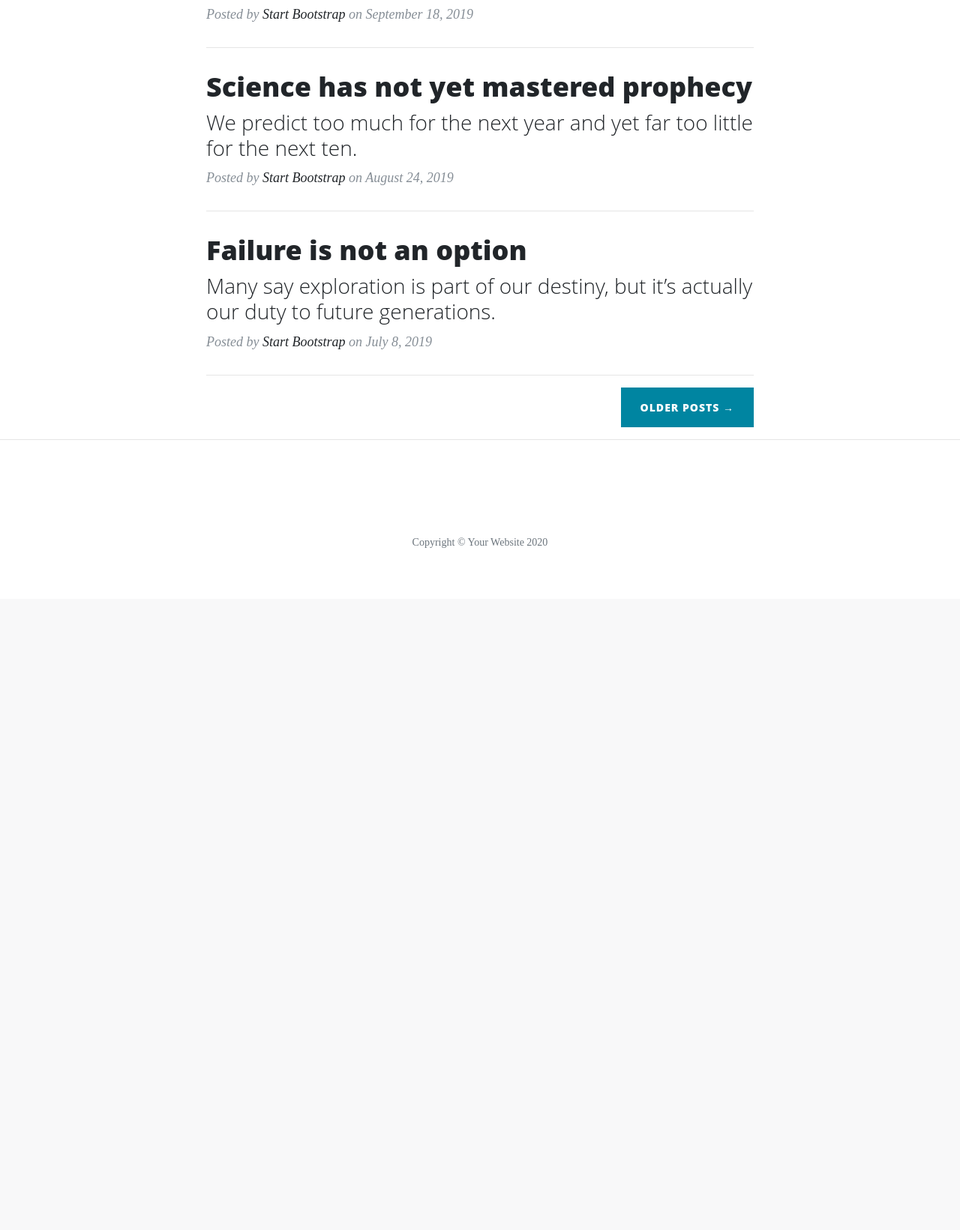
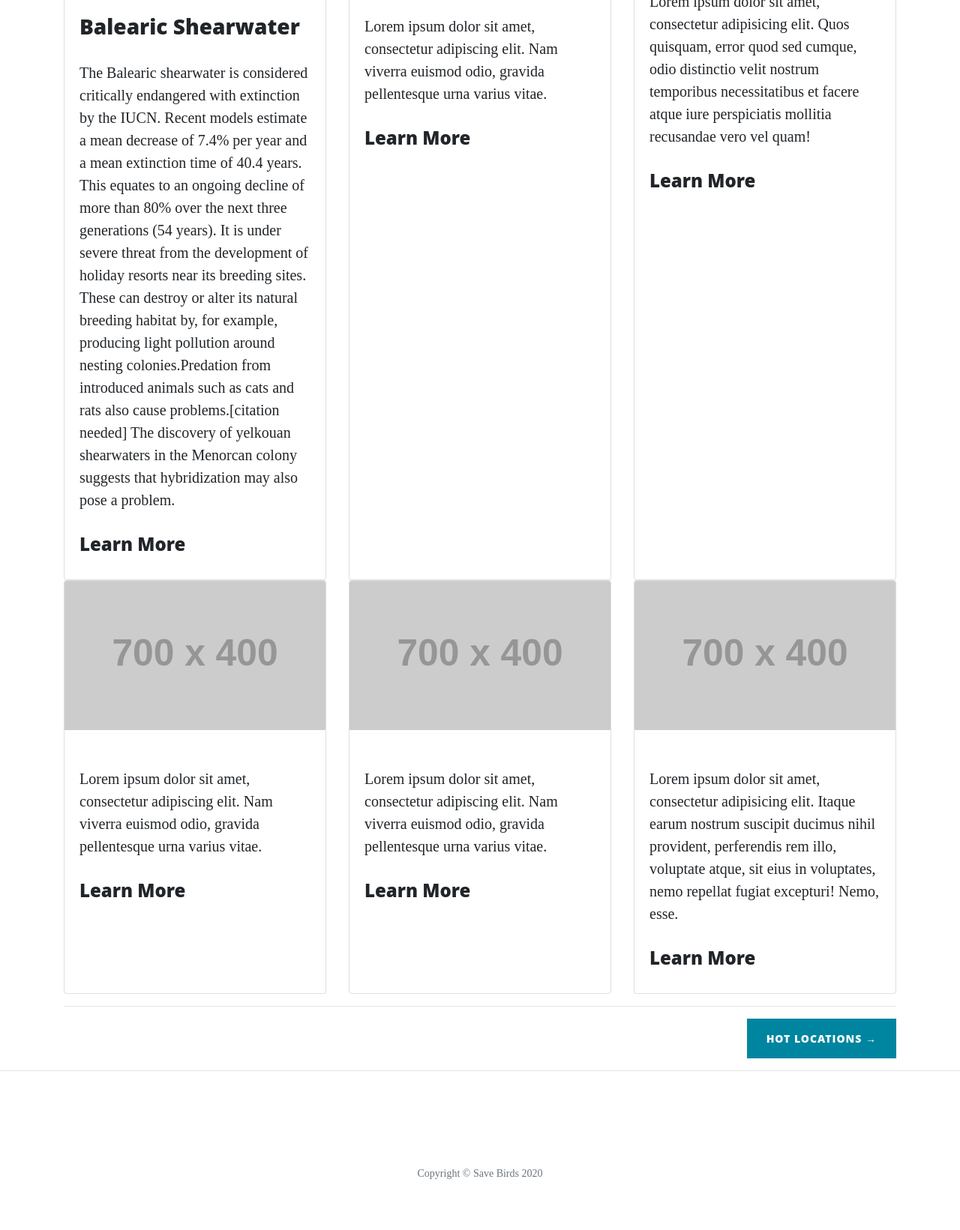
Before and after one commit to Elena-Pakhmurskaia/Milestone_project_3, a Flask app: page / in a window 1280 px wide. Shown: the part 974-2615 px from the top of the page at 75% size. Before the commit the page ends 1705 px from the top, so only its background shows below. Run offline with Flask 2, Linux system fonts and the light colour scheme; grey boxes labelled with a size stand in for pictures from a placeholder-image service; some libraries are stand-ins or nearby versions.

Commit message:
created a grid for the birds overview, added test images

```diff
--- a/run.py
+++ b/run.py
@@ -12,7 +12,7 @@ def index():
 
 
 @app.route("/hot_locations")
-def about():
+def hot_locations():
     return render_template("hot_locations.html")
 
 
--- a/templates/base.html
+++ b/templates/base.html
@@ -6,13 +6,13 @@
     <meta http-equiv="X-UA-Compatible" content="ie=edge">
     <link rel="stylesheet" href="{{ url_for('static', filename='vendor/bootstrap/css/bootstrap.min.css') }}">
     <link rel="stylesheet" href="{{ url_for('static', filename='css/clean-blog.min.css') }}">
-    <title>Hello Flask</title>
+    <title>Save Birds</title>
 </head>
 <body>
 
 	<nav class="navbar navbar-expand-lg navbar-light fixed-top" id="mainNav">
 		<div class="container">
-			<a class="navbar-brand" href="{{ url_for('index') }}">Start Bootstrap</a>
+			<a class="navbar-brand" href="{{ url_for('index') }}">Save Birds</a>
 			<button class="navbar-toggler navbar-toggler-right" type="button" data-toggle="collapse" data-target="#navbarResponsive" aria-controls="navbarResponsive" aria-expanded="false" aria-label="Toggle navigation">
 	        Menu
 	        <i class="fas fa-bars"></i>
@@ -31,14 +31,14 @@
 	</nav>
 
 	<!-- Page Header -->
-	<header class="masthead" style="background-image: url('{{ url_for('static', filename='img/home-bg.jpg') }}')">
+	<header class="masthead" style="background-image: url('https://news.cornell.edu/sites/default/files/styles/story_thumbnail_xlarge/public/2020-04/0407_birds1.jpg?itok=Ic9XydZs')">
 		<div class="overlay"></div>
 		<div class="container">
 			<div class="row">
 				<div class="col-lg-8 col-md-10 mx-auto">
 					<div class="site-heading">
-						<h1>Clean Blog</h1>
-						<span class="subheading">A Blog Theme by Start Bootstrap</span>
+						<h1> Save Birds </h1>
+						<span class="subheading">Volunteer</span>
 					</div>
 				</div>
 			</div>
@@ -86,7 +86,7 @@
 							</a>
 						</li>
 					</ul>
-					<p class="copyright text-muted">Copyright &copy; Your Website 2020</p>
+					<p class="copyright text-muted">Copyright &copy; Save Birds <span id="copyright"></span></p>
 				</div>
 			</div>
 		</div>
@@ -99,5 +99,9 @@
 	<!-- Custom scripts for this template -->
 	<script src="{{ url_for('static', filename='js/clean-blog.min.js') }}"></script>
 
+    <script>
+        $("#copyright").text(new Date().getFullYear());
+    </script>
+
 </body>
 </html>
--- a/templates/hot_locations.html
+++ b/templates/hot_locations.html
@@ -1,4 +1,4 @@
 {% extends "base.html" %}
 {% block content %}
-    <h1>Hot Locations</h1>
+    <h2>Hot Locations</h2>
 {% endblock %}
--- a/templates/index.html
+++ b/templates/index.html
@@ -3,62 +3,103 @@
     <div class="row">
         <div class="col-lg-8 col-md-10 mx-auto">
             <div class="post-preview">
-                <a href="post.html">
-                    <h2 class="post-title">
-                        Man must explore, and this is exploration at its greatest
-                    </h2>
-                    <h3 class="post-subtitle">
-                        Problems look mighty small from 150 miles up
-                    </h3>
-                </a>
-                <p class="post-meta">Posted by
-                    <a href="#">Start Bootstrap</a>
-                    on September 24, 2019</p>
-            </div>
-            <hr>
-            <div class="post-preview">
-                <a href="post.html">
-                    <h2 class="post-title">
-                        I believe every human has a finite number of heartbeats. I don't intend to waste any of mine.
-                    </h2>
-                </a>
-                <p class="post-meta">Posted by
-                    <a href="#">Start Bootstrap</a>
-                    on September 18, 2019</p>
-            </div>
-            <hr>
-            <div class="post-preview">
-                <a href="post.html">
-                    <h2 class="post-title">
-                        Science has not yet mastered prophecy
-                    </h2>
-                    <h3 class="post-subtitle">
-                        We predict too much for the next year and yet far too little for the next ten.
-                    </h3>
-                </a>
-                <p class="post-meta">Posted by
-                    <a href="#">Start Bootstrap</a>
-                    on August 24, 2019</p>
-            </div>
-            <hr>
-            <div class="post-preview">
-                <a href="post.html">
-                    <h2 class="post-title">
-                        Failure is not an option
-                    </h2>
-                    <h3 class="post-subtitle">
-                        Many say exploration is part of our destiny, but it’s actually our duty to future generations.
-                    </h3>
-                </a>
-                <p class="post-meta">Posted by
-                    <a href="#">Start Bootstrap</a>
-                    on July 8, 2019</p>
-            </div>
-            <hr>
-            <!-- Pager -->
-            <div class="clearfix">
-                <a class="btn btn-primary float-right" href="#">Older Posts &rarr;</a>
+                <h2 class="post-title">
+                    Our Mission
+                </h2>
+                <p class="post-subtitle">
+                    Find out about endangered species in the Netherlands.
+                </p>
             </div>
         </div>
     </div>
+
+
+    <div class="row featurette">
+      <div class="col-lg-4 col-sm-6 portfolio-item">
+        <div class="card h-100">
+          <a href="#"><img class="card-img-top" src="https://i.pinimg.com/originals/cd/82/9a/cd829a3e58c1823057a934b6d8518c79.jpg" alt=""></a>
+          <div class="card-body">
+          <h3>Balearic Shearwater</h3>
+			<p class="card-text">The Balearic shearwater is considered critically endangered with extinction by the IUCN. Recent
+				models estimate a mean decrease of 7.4% per year and a mean extinction time of 40.4 years. This equates to an
+				ongoing decline of more than 80% over the next three generations (54 years). It is under severe
+				threat from the development of holiday resorts near its breeding sites. These can destroy or alter its natural
+				breeding habitat by, for example, producing light pollution around nesting colonies.Predation from introduced
+				animals such as cats and rats also cause problems.[citation needed] The discovery of yelkouan shearwaters in the
+				Menorcan colony suggests that hybridization may also pose a problem.</p>
+                <h4 class="card-title">
+              <a href="#">Learn More</a>
+            </h4>
+          </div>
+        </div>
+      </div>
+      <div class="col-lg-4 col-sm-6 portfolio-item">
+        <div class="card h-100">
+          <a href="#"><img class="card-img-top" src="http://placehold.it/700x400" alt=""></a>
+          <div class="card-body">
+          <h3>Balearic Shearwater</h3>
+            <p class="card-text">Lorem ipsum dolor sit amet, consectetur adipiscing elit. Nam viverra euismod odio, gravida pellentesque urna varius vitae.</p>
+            <h4 class="card-title">
+              <a href="#">Learn More</a>
+            </h4>
+          </div>
+        </div>
+      </div>
+      <div class="col-lg-4 col-sm-6 portfolio-item">
+        <div class="card h-100">
+          <a href="#"><img class="card-img-top" src="http://placehold.it/700x400" alt=""></a>
+          <div class="card-body">
+            <p class="card-text">Lorem ipsum dolor sit amet, consectetur adipisicing elit. Quos quisquam, error quod sed cumque, odio distinctio velit nostrum temporibus necessitatibus et facere atque iure perspiciatis mollitia recusandae vero vel quam!</p>
+             <h4 class="card-title">
+              <a href="#">Learn More</a>
+            </h4>
+          </div>
+        </div>
+      </div>
+      <div class="col-lg-4 col-sm-6 portfolio-item">
+        <div class="card h-100">
+          <a href="#"><img class="card-img-top" src="http://placehold.it/700x400" alt=""></a>
+          <div class="card-body">
+            <p class="card-text">Lorem ipsum dolor sit amet, consectetur adipiscing elit. Nam viverra euismod odio, gravida pellentesque urna varius vitae.</p>
+             <h4 class="card-title">
+              <a href="#">Learn More</a>
+            </h4>
+          </div>
+        </div>
+      </div>
+      <div class="col-lg-4 col-sm-6 portfolio-item">
+        <div class="card h-100">
+          <a href="#"><img class="card-img-top" src="http://placehold.it/700x400" alt=""></a>
+          <div class="card-body">
+            <p class="card-text">Lorem ipsum dolor sit amet, consectetur adipiscing elit. Nam viverra euismod odio, gravida pellentesque urna varius vitae.</p>
+             <h4 class="card-title">
+              <a href="#">Learn More</a>
+            </h4>
+          </div>
+        </div>
+      </div>
+      <div class="col-lg-4 col-sm-6 portfolio-item">
+        <div class="card h-100">
+          <a href="#"><img class="card-img-top" src="http://placehold.it/700x400" alt=""></a>
+          <div class="card-body">
+            <p class="card-text">Lorem ipsum dolor sit amet, consectetur adipisicing elit. Itaque earum nostrum suscipit ducimus nihil provident, perferendis rem illo, voluptate atque, sit eius in voluptates, nemo repellat fugiat excepturi! Nemo, esse.</p>
+             <h4 class="card-title">
+              <a href="#">Learn More</a>
+            </h4>
+          </div>
+        </div>
+      </div>
+</div>
+
+            <hr>
+
+
+
+
+
+            <!-- Pager -->
+            <div class="clearfix">
+                <a class="btn btn-primary float-right" href="">Hot Locations &rarr;</a>
+            </div>
+
 {% endblock %}
```
